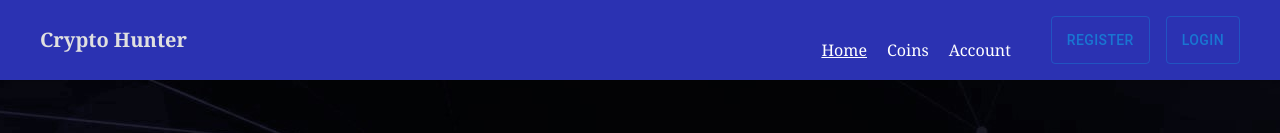
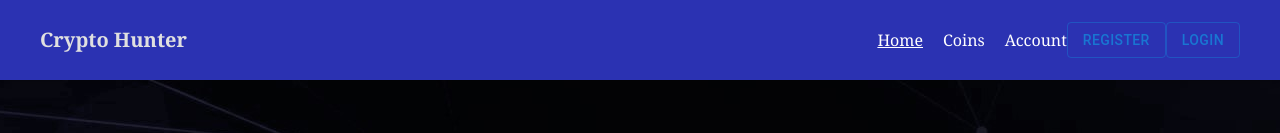
Before and after one commit to Suleman-Tasawar/crypto-forge, a React (Vite) app: page / in a window 1280 px wide. Shown: the top 133 px of the page. Built offline with nearby package versions, Linux system fonts and the light colour scheme; no server answers.

Commit message:
Update NavBar.jsx

```diff
--- a/src/components/NavBar.jsx
+++ b/src/components/NavBar.jsx
@@ -25,7 +25,7 @@ const Navbar = () => {
         } flex-col justify-between gap-10 items-center lg:flex-row`}
       >
         <nav
-          className={`mb-2${
+          className={`mb-5 ${
             toggler ? "sm:flex md:flex lg:flex" : "sm:hidden md:hidden lg:flex"
           } lg:static md:absolute sm:absolute sm:text-center  sm:top-14 md:top-14 sm:left-0 md:left-0  sm:z-50 flex sm:flex-col md:flex-col lg:flex-row justify-evenly items-center bg-csolid-blue text-white sm:w-full sm:h-[300px] md:h-[350px] lg:h-auto sm:ml-0`}
         >
@@ -53,11 +53,11 @@ const Navbar = () => {
         >
           Account
         </NavLink>
-      </nav>
-      <div className="flex gap-[1rem] h-[3rem]">
-          <Button onClick={() => navigate('/LoginMenu/Register')} variant="outlined">Register</Button>
+      <div className="flex lg:flex-row md:flex-row sm:flex-col justify-end items-center h-[3rem] lg:mt-5 md:mt-0 sm:mt-16">
+          <Button color="primary" onClick={() => navigate('/LoginMenu/Register')} variant="outlined">Register</Button>
           <Button onClick={() => navigate('/LoginMenu/Login')} variant="outlined">Login</Button>
       </div>
+      </nav>
       </div>
     </header>
   );
```
